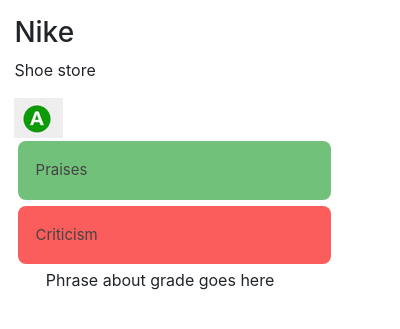
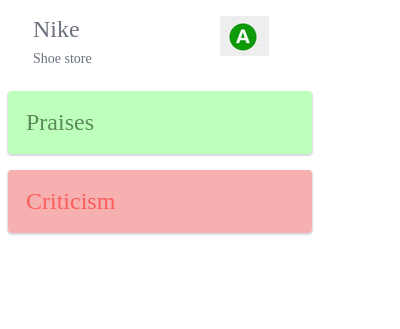
Before and after one commit to cassmat/hack2018, a browser extension: page EthicalShopping/EthicalShopping/app/popup.html in a window 400 px wide. Shown: the part 91-420 px from the top of the page. Drawn offline with nearby package versions, Linux system fonts and the light colour scheme.

Commit message:
Style Chagnes

```diff
--- a/EthicalShopping/EthicalShopping/app/css/style.css
+++ b/EthicalShopping/EthicalShopping/app/css/style.css
@@ -1,6 +1,3 @@
-body {
-    font-family:
-}
 
 .accordion {
     background-color: #eee;
@@ -28,27 +25,27 @@ body {
 }
 
 .logo {
+    height: 20%;
     display: block;
     margin-left: auto;
     margin-right: auto;
     width: 50%;
-    size: 50%;
+    size: 10%;
     margin-bottom: 1rem;
     margin-top: 1rem;
 }
 
-.roundbox {
-    border-radius: 0.5rem;
+.fit-buttons {
+    padding: 0.5rem;
 }
 
-.fit-buttons {
-    padding: 0.2rem;
+.brand-fix-left {
+    margin-left: 3rem;
 }
 
-.brand-fix {
-    margin-left: 0.9rem;
-    margin-right: 0.9rem;
-    font: "Gill Sans Regular", sans-serif;
+.brand-fix-right {
+    margin-left: 8rem;
+    margin-right: 2rem;
 }
 
 .shadow-body {
@@ -61,6 +58,79 @@ body {
 }
 
 .phrase-fix {
+    display: block;
+    margin-left: auto;
+    margin-right: auto;
+    width: 50%;
+    size: 50%;
+    margin-bottom: 1rem;
+    margin-top: 1rem;
     text-align: center;
-    font: "Gill Sans Regular", sans-serif;
 }
+
+.font-name {
+    font-family: GillSans;
+    font-size: 24px;
+    font-weight: normal;
+    font-style: normal;
+    font-stretch: normal;
+    line-height: normal;
+    letter-spacing: normal;
+    color: #6b717e;
+}
+
+.font-description {
+    font-family: GillSans;
+    font-size: 14px;
+    font-weight: normal;
+    font-style: normal;
+    font-stretch: normal;
+    line-height: normal;
+    letter-spacing: normal;
+    color: #6b717e;
+}
+
+.font-praises {
+    font-family: GillSans;
+    font-size: 24px;
+    font-weight: normal;
+    font-style: normal;
+    font-stretch: normal;
+    line-height: normal;
+    letter-spacing: normal;
+    color: #5b8959;
+ }
+
+ .font-critism {
+    font-family: GillSans;
+    font-size: 24px;
+    font-weight: normal;
+    font-style: normal;
+    font-stretch: normal;
+    line-height: normal;
+    letter-spacing: normal;
+    color: #fa5d5b;
+ }
+
+.box-critism {
+    border-radius: 4px;
+    background-color: rgba(246, 171, 171, 0.93);
+    box-shadow: 0 1px 1px 1px rgba(107, 113, 126, 0.25);
+ }
+
+.box-praises {
+    border-radius: 4px;
+    background-color: #bfffbc;
+    box-shadow: 0 1px 1px 1px rgba(107, 113, 126, 0.25);
+ }
+
+.font-list {
+  font-family: GillSans;
+  font-size: 16px;
+  font-weight: normal;
+  font-style: normal;
+  font-stretch: normal;
+  line-height: normal;
+  letter-spacing: normal;
+  color: #6b717e;
+}
--- a/EthicalShopping/EthicalShopping/app/popup.html
+++ b/EthicalShopping/EthicalShopping/app/popup.html
@@ -10,35 +10,30 @@
       <img class="logo" src="images/p_logo.png"/>
     </div>
     <div class="row">
-      <div class="col-sm-8 brand-fix">
-        <h3>Nike</h3>
-        <p>Shoe store</p>
+      <div class="brand-fix-left">
+        <h3 class="font-name">Nike</h3>
+        <p class="font-description">Shoe store</p>
       </div>
-      <div class="col-sm-2 brand-fix">
+      <div class="brand-fix-right">
         <img src="images/grade.png"/>
       </div>
     </div>
-    <div class="col-md-12 move-up brand-fix">
+    <div class="col-md-12 move-up">
       <div class="row fit-buttons">
-        <button class="accordion roundbox" style="background-color: #71C17A;">Praises</button>
-        <div class="panel">
+        <button class="accordion font-praises box-praises">Praises</button>
+        <div class="panel font-list ">
           <ul id="Praise_Dynamic_List">
           </ul>
         </div>
       </div>
       <div class="row fit-buttons">
-        <button class="accordion roundbox" style="background-color: #FA5D5B;">Criticism</button>
-          <div class="panel">
+        <button class="accordion font-critism box-critism">Criticism</button>
+          <div class="panel font-list ">
             <ul id="Cristisim_Dynamic_List">
             </ul>
           </div>
       </div>
     </div>
-    <div class="row">
-      <div class="col-sm-8 phrase-fix">
-        <p>Phrase about grade goes here</p>
-      </div>
-    </div>
-    </body>
+  </body>
     <script src="js/popup.js"></script>
   </html>
```
